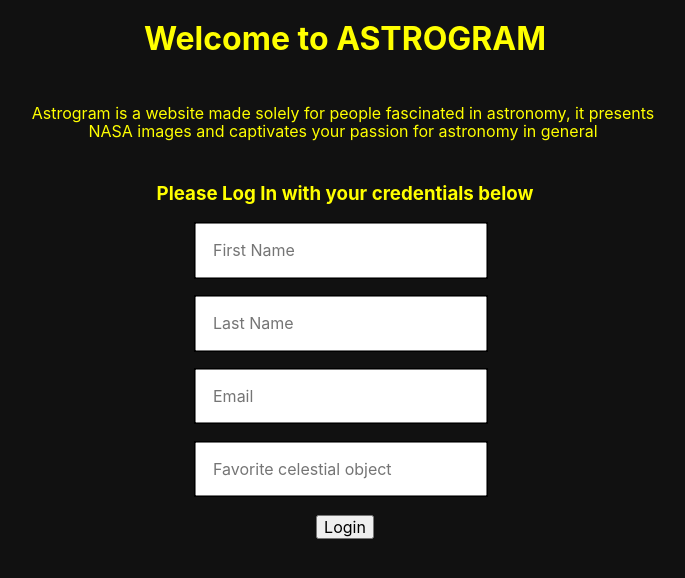
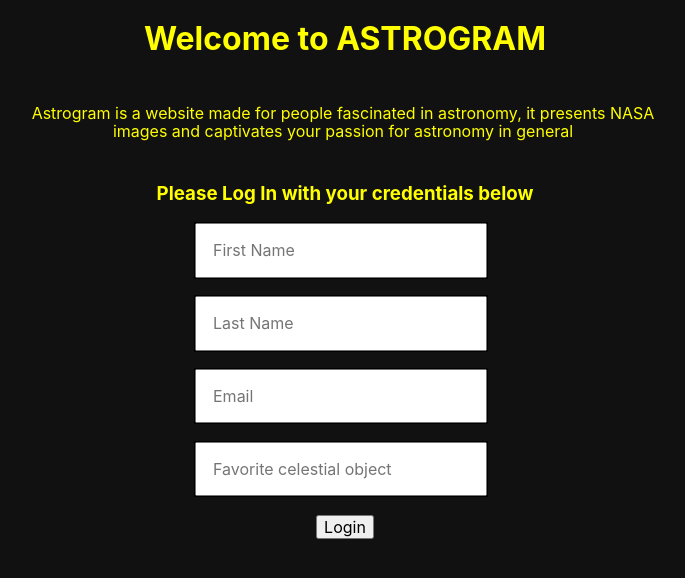
Before and after one commit to StefanoCandiani/AstrogramWebsite, a React (Create React App) app: page / in a window 1280 px wide. Shown: the top 578 px of the page, without its empty margins (295-980 px from the left). Built offline with nearby package versions, Linux system fonts and the light colour scheme.

Commit message:
Login - WIP

```diff
--- a/src/App.js
+++ b/src/App.js
@@ -1,7 +1,7 @@
 import React from 'react';
 import CardList from './InstaComponents/CardList.js';
 import { BrowserRouter as Router, Route, Redirect } from 'react-router-dom';
-import { Login } from './InstaComponents/Login';
+import Login from './InstaComponents/Login';
 
 function App () {
 
@@ -13,7 +13,7 @@
       <Route exact path="/mainpage">
         <CardList />
       </Route>
-      <Redirect />
+      <Redirect to='/' />
     </Router>
   )
 
--- a/src/InstaComponents/Login.js
+++ b/src/InstaComponents/Login.js
@@ -1,28 +1,41 @@
-import React from 'react';
-import { Link } from 'react-router-dom';
+import React, { Component } from 'react';
+import { withRouter } from 'react-router-dom';
 
-// Change into useState maybe?
-let firstName = "";
-const fName = (e) => {
-    firstName = e.target.value;
+class Login extends Component {
+
+    constructor() {
+        super()
+        this.state = {
+            fName: "",
+            lName: "",
+            eMail: "",
+            fcelo: ""
+        }
     }
 
-export const Login = () => {
+    submit = (e) => {
+        e.preventDefault()
+        this.props.history.push('/mainpage')
+    }
+
+    render() {
         return (
-        <div className="loginPage tc flex flex-column items-center" style={{color:"yellow"}}>
+            <form className="loginPage tc flex flex-column items-center" style={{color:"yellow"}} onSubmit={ this.submit }>
                 <h1>Welcome to ASTROGRAM</h1>
-            <p className="w-50 pa2 mr1">Astrogram is a website made solely for people fascinated in astronomy,
+                <p className="w-50 pa2 mr1">Astrogram is a website made for people fascinated in astronomy,
                     it presents NASA images and captivates your passion for astronomy in
                     general</p>
                 <h3>Please Log In with your credentials below</h3>
                 <div className="inputs flex flex-column items-center">
-                <input className="outline w-100 pa3 mr2" type="text" required placeholder="First Name" onChange={fName}></input><br />
+                    <input className="outline w-100 pa3 mr2" type="text" required placeholder="First Name"></input><br />
                     <input className="outline w-100 pa3 mr2" type="text" required placeholder="Last Name"></input><br />
                     <input className="outline w-100 pa3 mr2" type="text" required placeholder="Email"></input><br />
                     <input className="outline w-100 pa3 mr2" type="text" required placeholder="Favorite celestial object"></input><br />
                 </div>
-            <Link to="/mainpage"><button className="submitButton" type="submit">Login</button></Link>
-        </div>
-
+                <button className="submitButton" type="submit">Login</button>
+            </form>
         )
     }
+}
+
+export default withRouter(Login);
```
Lines whose indentation alone changed are shown as unchanged.
